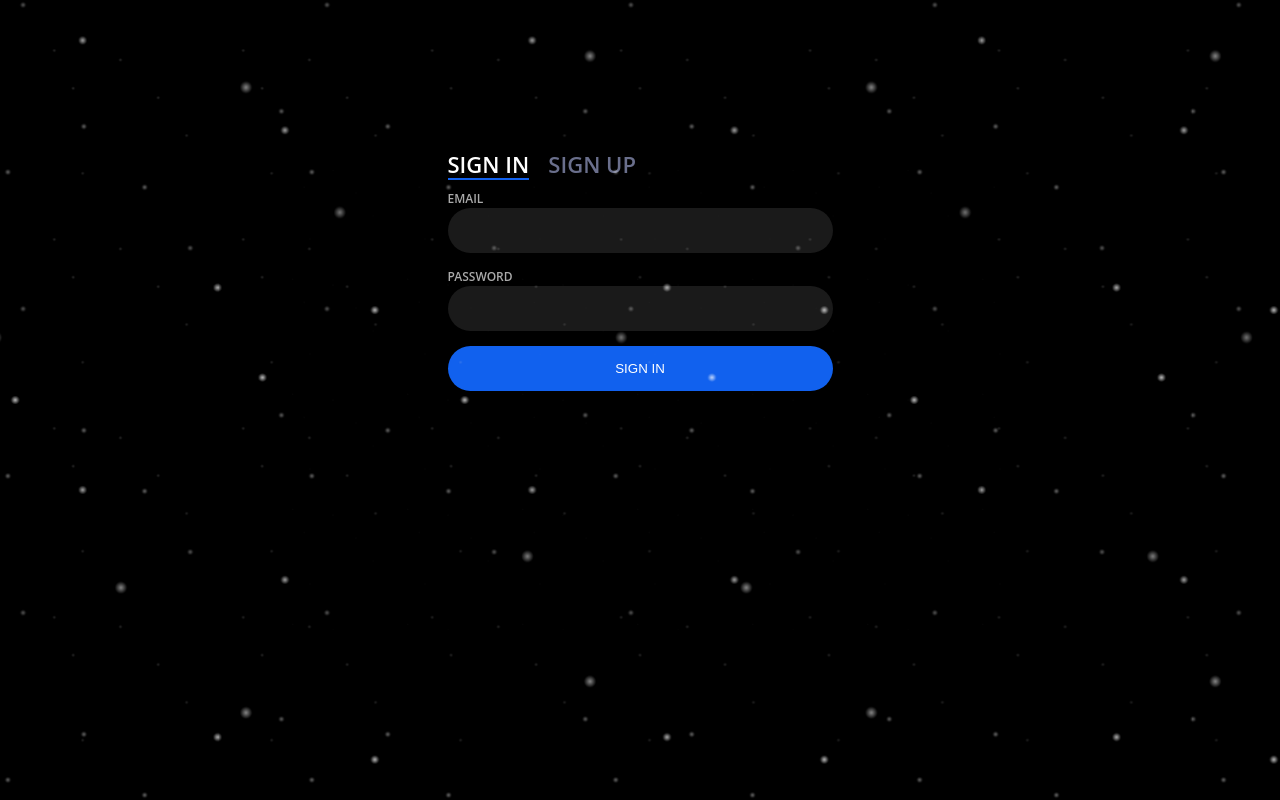
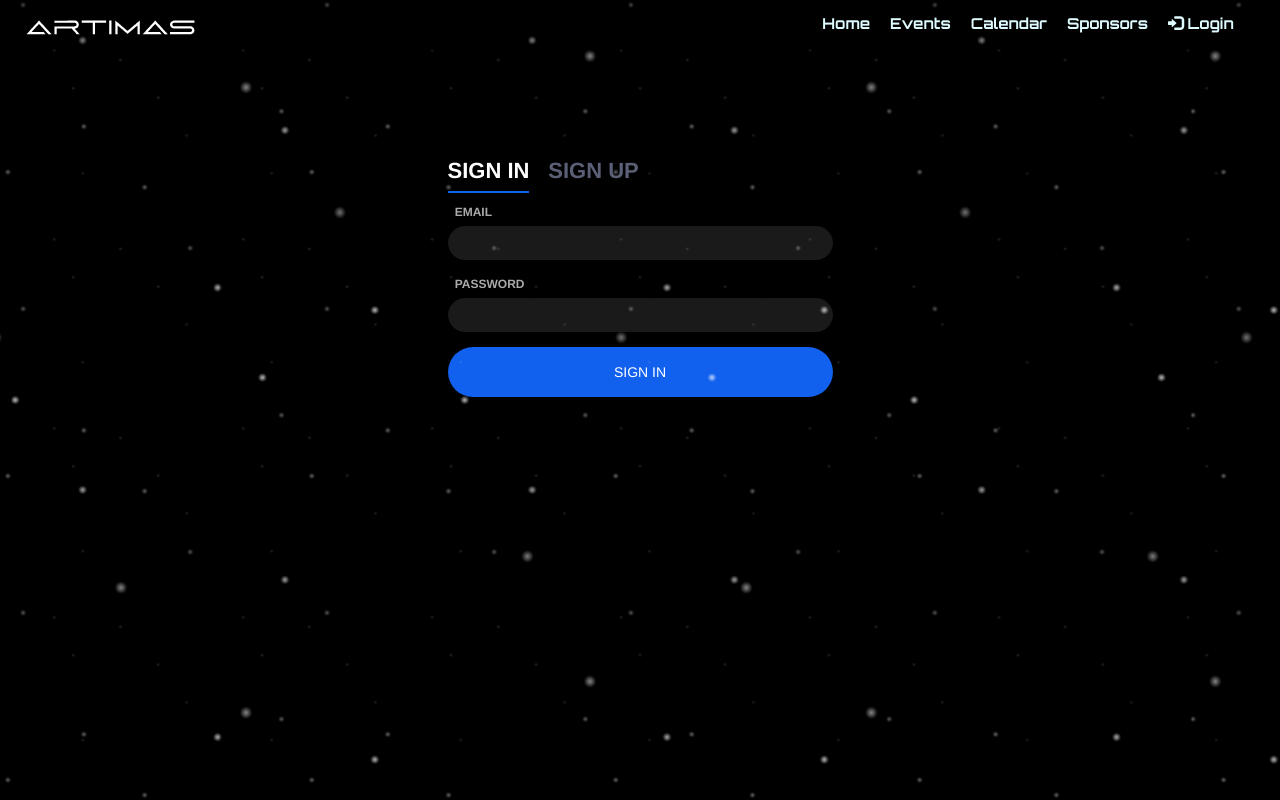
Before and after one commit to ParthHalwane/ARTIMAS-2024, a Flask app: page /login in a window 1280 px wide. Run offline with Flask 2, Linux system fonts and the light colour scheme; some libraries are stand-ins or nearby versions.

Commit message:
Update login.html

```diff
--- a/api/templates/login.html
+++ b/api/templates/login.html
@@ -6,14 +6,25 @@
   <meta name="viewport" content="width=device-width, initial-scale=1.0">
   <link rel="icon" href="{{ url_for('static', filename='images/favicon.ico') }}" type="image/x-icon">
 
+  <link rel="stylesheet" href="{{ url_for('static', filename='css/styles.css') }}">
+  <link rel="stylesheet" href="https://cdn.jsdelivr.net/npm/bootstrap@4.6.2/dist/css/bootstrap.min.css">
+
+  <script src="https://codepen.io/Tibixx/pen/rRBKBm.js"></script>
+  <script src="https://codepen.io/DonKarlssonSan/pen/jBWaad.js"></script>
   <link rel="stylesheet" href="{{ url_for('static', filename='lib/sweetalert.min.css') }}">
-    <link rel="stylesheet" href="{{ url_for('static', filename='css/styles.css') }}">
   <script src="{{ url_for('static', filename='lib/jquery.min.js') }}"></script>
   <script src="{{ url_for('static', filename='lib/sweetalert.min.js') }}"></script>
+  <link rel="stylesheet" href="https://maxcdn.bootstrapcdn.com/bootstrap/3.4.1/css/bootstrap.min.css">
+  <script src="https://maxcdn.bootstrapcdn.com/bootstrap/3.4.1/js/bootstrap.min.js"></script>
+  <link rel="stylesheet" href="https://cdnjs.cloudflare.com/ajax/libs/font-awesome/4.7.0/css/font-awesome.min.css">
   <title>ARTIMAS 2024 - Login</title>
   <style>
-
-#space, .stars {
+      @import url(https://fonts.googleapis.com/css?family=Orbitron:700);
+body{
+      background-color: black;
+    }
+    #space,
+    .stars {
       overflow: hidden;
       position: absolute;
       top: 0;
@@ -29,12 +40,12 @@
 
     .stars {
       background-image:
-    radial-gradient(2px 2px at 20px 30px, #eee, rgba(0,0,0,0)),
-    radial-gradient(2px 2px at 40px 70px, #fff, rgba(0,0,0,0)),
-    radial-gradient(2px 2px at 50px 160px, #ddd, rgba(0,0,0,0)),
-    radial-gradient(2px 2px at 90px 40px, #fff, rgba(0,0,0,0)),
-    radial-gradient(2px 2px at 130px 80px, #fff, rgba(0,0,0,0)),
-    radial-gradient(2px 2px at 160px 120px, #ddd, rgba(0,0,0,0));
+        radial-gradient(2px 2px at 20px 30px, #eee, rgba(0, 0, 0, 0)),
+        radial-gradient(2px 2px at 40px 70px, #fff, rgba(0, 0, 0, 0)),
+        radial-gradient(2px 2px at 50px 160px, #ddd, rgba(0, 0, 0, 0)),
+        radial-gradient(2px 2px at 90px 40px, #fff, rgba(0, 0, 0, 0)),
+        radial-gradient(2px 2px at 130px 80px, #fff, rgba(0, 0, 0, 0)),
+        radial-gradient(2px 2px at 160px 120px, #ddd, rgba(0, 0, 0, 0));
       background-repeat: repeat;
       background-size: 200px 200px;
       animation: zoom 5s infinite;
@@ -46,18 +57,22 @@
       background-position: 50% 50%;
       animation-delay: 0s;
     }
+
     .stars:nth-child(2) {
       background-position: 20% 60%;
       animation-delay: 1s;
     }
+
     .stars:nth-child(3) {
       background-position: -20% -30%;
       animation-delay: 2s;
     }
+
     .stars:nth-child(4) {
       background-position: 40% -80%;
       animation-delay: 3s;
     }
+
     .stars:nth-child(5) {
       background-position: -20% 30%;
       animation-delay: 4s;
@@ -69,39 +84,166 @@
         transform: scale(0.5);
         animation-timing-function: ease-in;
       }
+
       85% {
         opacity: 1;
         transform: scale(2.8);
         animation-timing-function: linear;
       }
+
       100% {
         opacity: 0;
         transform: scale(3.5);
       }
     }
 
+
+    a {
+        text-decoration: none;
+        font-size: 1.5rem;
+    }
+
+    li {
+        list-style: none;
+
+        /* font-family: 'Montserrat', sans-serif;
+         */
+  font-family: 'Orbitron', sans-serif;
+
+    }
+
+    b {
+        font-size: 1.5rem;
+    }
+
+    label,.label{
+        color: aliceblue;
+        text-align: left;
+    }
+
+    .navbar {
+            align-items: center;
+            justify-content: space-between;
+            padding: 4px 20px 0px 20px;
+            background-color: #0000002b;
+            /* color: #dd2222; */
+            position: absolute;
+            top: 0;
+            width: 100%;
+            left: 0%;
+            z-index: 1000;
+        }
+
+        .nav-links a,
+        .aa {
+            color: rgb(222, 252, 255);
+        }
+
+        .menu {
+            display: flex;
+            gap: 0rem;
+            font-size: 18px;
+            justify-content: flex-end;
+        }
+
+        .menu li:hover,
+        .aa:hover,
+        a:hover {
+            background-color: #3f788d3e;
+            color: #ffffff;
+            border-radius: 5px;
+            transition: 0.3s ease;
+            text-decoration: none;
+        }
+
+        .menu li {
+            padding: 5px 10px;
+            font-family: 'Orbitron', sans-serif;
+            size: 2.5rem;
+        }
+
+        .logo {
+            position: absolute;
+            left: 20px; /* Adjust as needed */
+        }
+
+        .navbar-toggler{
+            background-color: #ffffff;
+        }
+
+        @media (max-width: 768px) {
+            .menu {
+                flex-direction: column;
+            }
+
+            .navbar-toggler {
+                order: -1; /* Move the toggle button to the beginning */
+                right: 20px;
+                position: absolute;
+                top: 10px;
+            }
+
+            .navbar-collapse {
+                position: absolute;
+                width: 100%;
+                top: 50px; /* Adjust based on your logo height and navbar height */
+                background-color: #0000003d; /* Adjust to match navbar background */
+                left: 0;
+            }
+        }
   </style>
 </head>
+  <section class="top-nav" style="z-index: 100;">
+    <nav class="navbar navbar-expand-lg navbar-light">
+      <div class="logo">
+        <!-- Add your SVG logo here -->
+        <img src="{{ url_for('static', filename='images/logo_cropped.svg') }}" alt="Logo" height="27vh" />
+      </div>
+      <button class="navbar-toggler" type="button" data-toggle="collapse" data-target="#navbarNav"
+        aria-controls="navbarNav" aria-expanded="false" aria-label="Toggle navigation">
+        <span class="navbar-toggler-icon" style="background-color: white;"></span>
+      </button>
+      <div class="collapse navbar-collapse" id="navbarNav">
+        <ul class="nav-links ml-auto">
+          <div class="menu">
+            <li><a href="{{url_for('index')}}"><b>Home</b></a></li>
+            <li><a href="{{url_for('events')}}"><b>Events</b></a></li>
+            <li><a href="{{ url_for('calendar') }}"> <b>Calendar</b>
+              </a></li>
+            <li><a href="{{ url_for('sponsors') }}"><b>Sponsors</b>
+              </a></li>
+            <!-- {% if current_user.is_authenticated %} -->
 
+            <li><a href="{{url_for('profile')}}"><span class="glyphicon glyphicon-user"></span> <b>Profile</b></a></li>
+            <li><a href="{{ url_for('logout') }}"><span class="glyphicon glyphicon-log-out"></span>
+                <b>Logout</b> </a></li>
+            <!-- {% else %} -->
+            <li><a href="{{ url_for('login') }}"><span class="glyphicon glyphicon-log-in"></span> <b>Login</b>
+              </a></li>
+            <!-- {% endif %} -->
+          </div>
+        </ul>
+      </div>
+    </nav>
+  </section>
 <div id="space">
   <div class="login-wrap">
     <div class="login-html">
       <input id="tab-1" type="radio" name="tab" class="sign-in" checked><label for="tab-1" class="tab">Sign
         In</label>
       <input id="tab-2" type="radio" name="tab" class="sign-up"><label for="tab-2" class="tab"><a
-                    href="{{ url_for('register') }}" style="padding-bottom: 10px;">Sign Up</a></label>
+          href="{{ url_for('register') }}" style="padding-bottom: 10px; font-size: 22px; color: rgb(91, 96, 118);">Sign Up</a></label>
       <div class="login-form">
         <form method="POST" action="{{ url_for('login') }}">
           <div class="sign-in-htm">
             <div class="group">
               <label for="email" class="label">Email</label>
-                            <input type="email" class="form-control input" id="email" name="email" data-type="email"
-                                required>
+              <input type="email" class="form-control input" id="email" name="email" data-type="email" required>
             </div>
             <div class="group">
               <label for="password" class="label">Password</label>
-                            <input id="password" type="password" class="form-control input" data-type="password"
-                                name="password" required>
+              <input id="password" type="password" class="form-control input" data-type="password" name="password"
+                required>
             </div>
             <div class="group">
               <button type="submit" class="button">Sign In</button>
```
Lines whose indentation alone changed are shown as unchanged.
